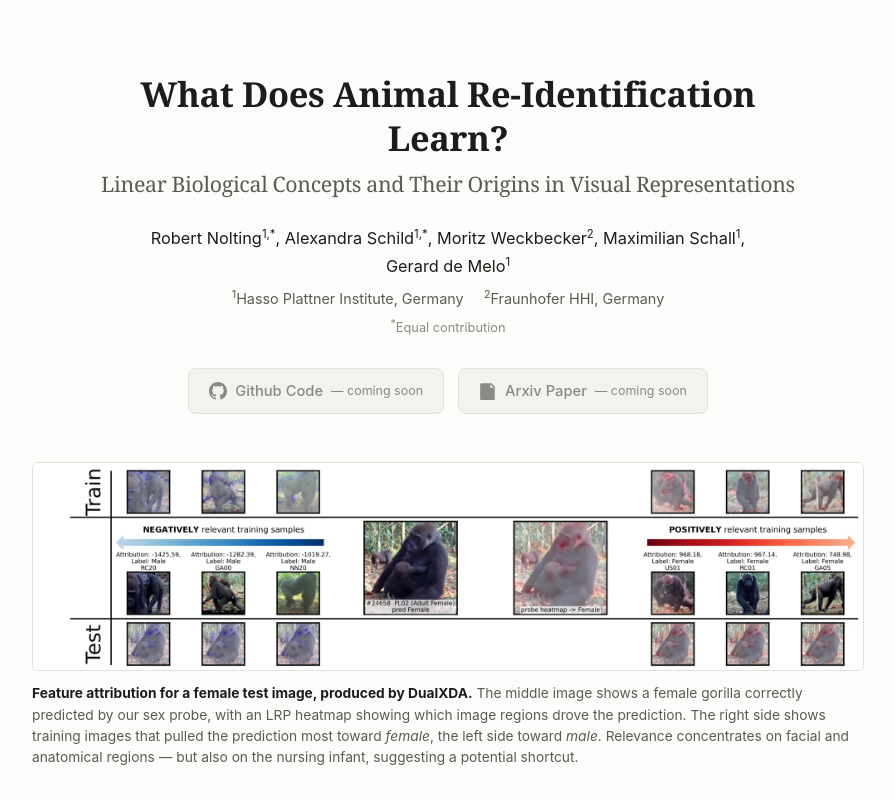
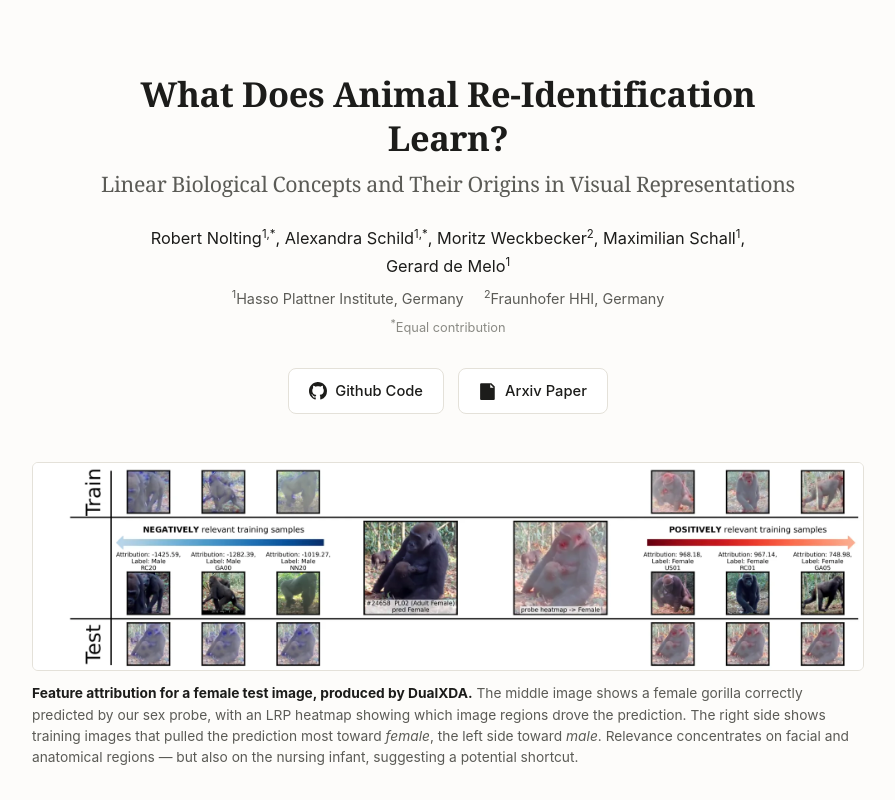
Before and after one commit to alexandraschild/bio-concepts, a plain HTML site: page docs/index.html in a window 1280 px wide. Shown: the top 800 px of the page, without its empty margins (192-1087 px from the left). Drawn offline with Linux system fonts and the light colour scheme.

Commit message:
add code and paper links to github pages

```diff
--- a/docs/index.html
+++ b/docs/index.html
@@ -110,7 +110,9 @@
     border: 1px solid var(--line);
     background: var(--panel);
     color: var(--text);
+    text-decoration: none;
   }
+  a.btn:hover{ border-color: var(--faint); }
 
   .btn.disabled{
     color: var(--faint);
@@ -284,14 +286,14 @@
     <p class="equal-note"><sup>*</sup>Equal contribution</p>
 
     <div class="buttons">
-      <span class="btn disabled" title="Code release coming soon">
+      <a class="btn" href="https://github.com/alexandraschild/bio-concepts/" target="_blank" rel="noopener">
         <svg viewBox="0 0 16 16"><path d="M8 0C3.58 0 0 3.58 0 8c0 3.54 2.29 6.53 5.47 7.59.4.07.55-.17.55-.38 0-.19-.01-.82-.01-1.49-2.01.37-2.53-.49-2.69-.94-.09-.23-.48-.94-.82-1.13-.28-.15-.68-.52-.01-.53.63-.01 1.08.58 1.23.82.72 1.21 1.87.87 2.33.66.07-.52.28-.87.51-1.07-1.78-.2-3.64-.89-3.64-3.95 0-.87.31-1.59.82-2.15-.08-.2-.36-1.02.08-2.12 0 0 .67-.21 2.2.82.64-.18 1.32-.27 2-.27.68 0 1.36.09 2 .27 1.53-1.04 2.2-.82 2.2-.82.44 1.1.16 1.92.08 2.12.51.56.82 1.27.82 2.15 0 3.07-1.87 3.75-3.65 3.95.29.25.54.73.54 1.48 0 1.07-.01 1.93-.01 2.2 0 .21.15.46.55.38A8.013 8.013 0 0 0 16 8c0-4.42-3.58-8-8-8z"/></svg>
-        Github Code <span class="soon">&mdash; coming soon</span>
-      </span>
-      <span class="btn disabled" title="Preprint coming soon">
+        Github Code
+      </a>
+      <a class="btn" href="https://arxiv.org/abs/2609.06020" target="_blank" rel="noopener">
         <svg viewBox="0 0 16 16"><path d="M2 1h9l3 3v11a1 1 0 0 1-1 1H2a1 1 0 0 1-1-1V2a1 1 0 0 1 1-1zm8 1v3h3l-3-3zM4 8h8v1H4V8zm0 2.5h8v1H4v-1zM4 5.5h4v1H4v-1z"/></svg>
-        Arxiv Paper <span class="soon">&mdash; coming soon</span>
-      </span>
+        Arxiv Paper
+      </a>
     </div>
   </div>
 </header>
@@ -456,7 +458,7 @@
              Concepts and Their Origins in Visual Representations},
   author  = {Nolting, Robert and Schild, Alexandra and Weckbecker, Moritz and
              Schall, Maximilian and de Melo, Gerard},
-  journal = {arXiv preprint},
+  journal = {arXiv preprint arXiv:2609.06020},
   year    = {2026}
 }</code></pre>
     </div>
```
